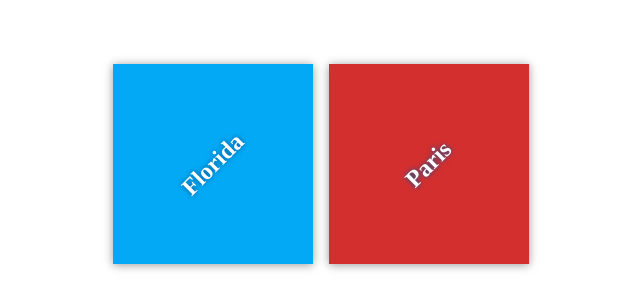
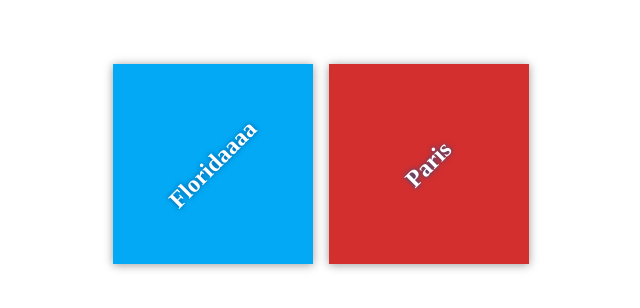
Before and after one commit to nidaaaldj/my-travel-plans, a plain HTML site: page index.html in a window 1280 px wide. Shown: the part 236-544 px from the top of the page, 319-959 px from the left. Drawn offline with Linux system fonts and the light colour scheme.

Commit message:
lforidaaaaa

```diff
--- a/index.html
+++ b/index.html
@@ -11,7 +11,7 @@
     <div class="container">
         <div class="destination-container">
             <div class="destination" id="florida">
-                <h2>Florida</h2>
+                <h2>Floridaaaa</h2>
             </div>
 
             <div class="destination" id="paris">
```
